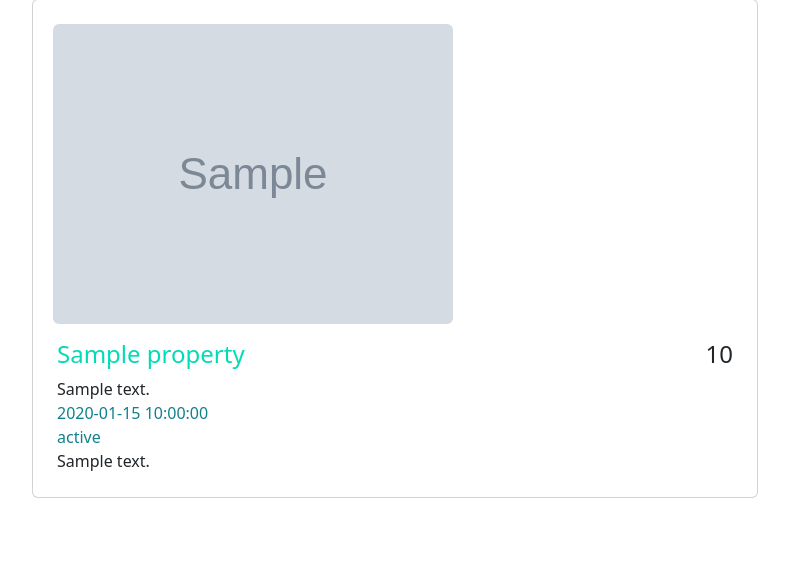
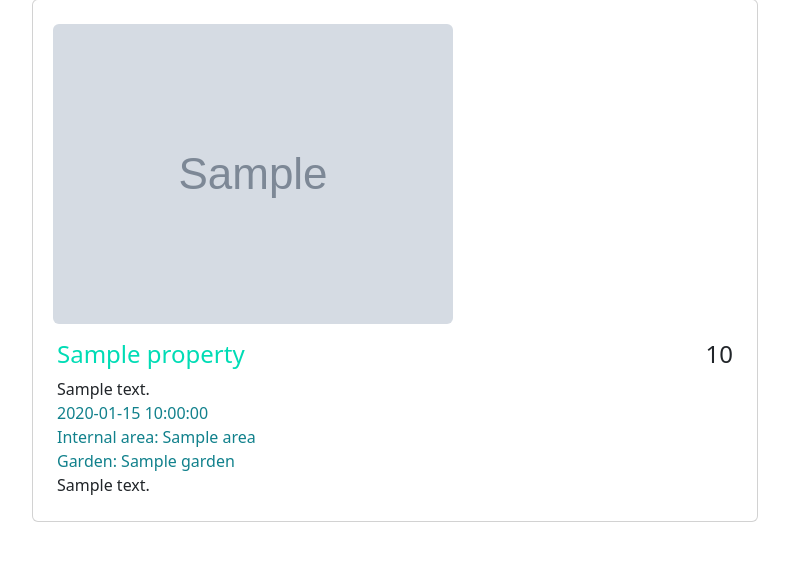
Before and after one commit to a-j-jones/rightmove_alert, a Flask app: template templates/template.html in a window 1280 px wide. Shown: the part 155-716 px from the top of the page, without its empty margins (245-1034 px from the left). Run offline with Flask 3, Linux system fonts and the light colour scheme; the template is opened without the code that fills it: most values are stand-ins (such as "Sample title", 1, 10 or a date in 2020); grey boxes marked "Sample" are stand-in pictures; parts of the project's set-up code (start-up, migrations or seed data) failed here and were passed over.

Commit message:
- Updated web view of property card  - Updated SQL view to remove unnecessary filter.

```diff
--- a/templates/template.html
+++ b/templates/template.html
@@ -37,7 +37,8 @@
                 </div>
                 <p class="mb-0">{{ property.address }}</p>
                 <p class="mb-0 text-secondary">{{ property.travel_time }}</p>
-                <p class="mb-0 text-secondary">{{ property.status }}</p>
+                <p class="mb-0 text-secondary">Internal area: {{ property.area }}</p>
+                <p class="mb-0 text-secondary">Garden: {{ property.garden }}</p>
                 <p class="mb-0">{{ property.description }}</p>
             </div>
         </div>
--- a/views.sql
+++ b/views.sql
@@ -176,7 +176,6 @@ FROM
     properties_enhanced
 WHERE
       price_amount BETWEEN 550000 AND 850000
-  AND LOWER(summary) LIKE '%garden%'
   AND bedrooms >= 2
   AND (area > 700 OR area IS NULL)
   AND (NOT location_excluded OR location_excluded IS NULL)
```
